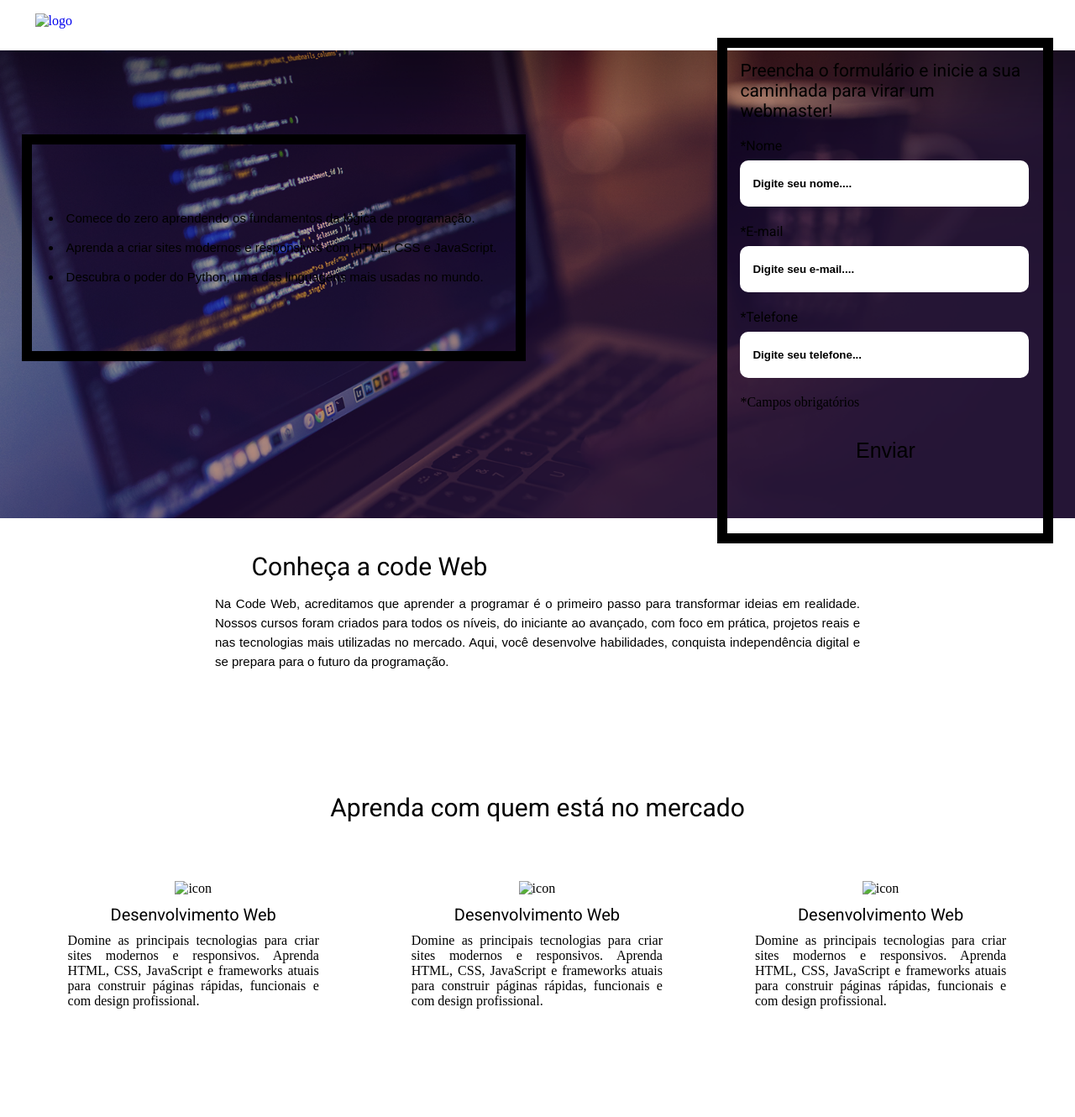
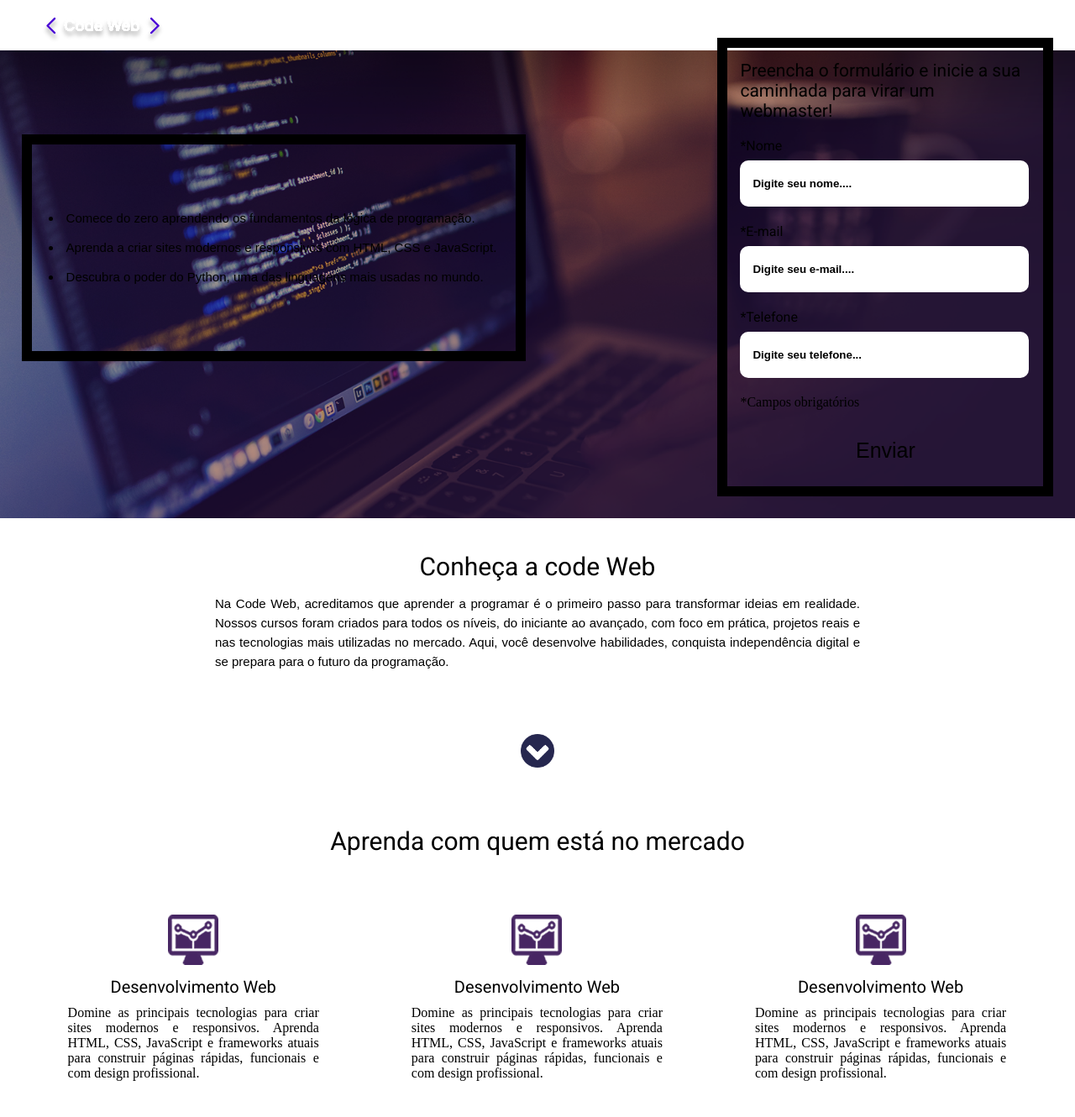
Before and after one commit to PedroProgramador90/LandingPage_CodeWeb, a plain HTML site: page index.html in a window 1280 px wide. Shown: the top 1330 px of the page at 84% size. Drawn offline with Linux system fonts and the light colour scheme; files that its build step writes are made by us from their sources; files whose address does not match are found by name.

Commit message:
Update index.html

```diff
--- a/index.html
+++ b/index.html
@@ -7,6 +7,7 @@
     <title>Code Web - Danki Code</title>
     <!--link css-->
     <link rel="stylesheet" type="text/css" href="./public/assets/css/style.css" />
+    <link rel="stylesheet" href="./geral/assets/css/media.css" />
     <!---->
 </head>
 
@@ -14,7 +15,7 @@
     <!--header-->
     <div class="header">
         <div class="center">
-            <a href="#"><img src="./public/assets/img/logo.svg" alt="logo" /></a>
+            <a href="#"><img src="./geral/assets/img/logo.svg" alt="logo" /></a>
         </div>
     </div>
     <!---->
@@ -28,6 +29,7 @@
                     <li>Descubra o poder do Python, uma das linguagens mais usadas no mundo.</li>
                 </ul>
             </div>
+            <div>
             <div class="form">
                 <h2>Preencha o formulário e inicie a sua caminhada para virar um webmaster!</h2>
                 <form>
@@ -49,6 +51,8 @@
                     </div>
                 </form>
             </div>
+            </div>
+            <div class="clear"></div>
         </div>
     </div>
     <section class="session-one">
@@ -59,14 +63,14 @@
                 foco em prática, projetos reais e nas tecnologias mais utilizadas no mercado. Aqui, você desenvolve
                 habilidades, conquista independência digital e se prepara para o futuro da programação.</p>
         </div>
-        <div class="arrow"></div>
+        <a href="#product"><div class="arrow"></div></a>
     </section>
     <section class="section-two">
         <div class="center">
             <h2 class="titler-two">Aprenda com quem está no mercado</h2>
-            <div class="wraper-division">
+            <div id="product" class="wraper-division">
                 <div class="single">
-                    <div class="image-icon"><img src="./public/assets/img/icon.png" alt="icon"></div>
+                    <div class="image-icon"><img src="./geral/assets/img/icon.png" alt="icon"></div>
                     <div class="text-single">
                         <h2>Desenvolvimento Web</h2>
                         <p>Domine as principais tecnologias para criar sites modernos e responsivos. Aprenda HTML, CSS,
@@ -75,7 +79,7 @@
                     </div>
                 </div>
                 <div class="single">
-                    <div class="image-icon"><img src="./public/assets/img/icon.png" alt="icon"></div>
+                    <div class="image-icon"><img src="./geral/assets/img/icon.png" alt="icon"></div>
                     <div class="text-single">
                         <h2>Desenvolvimento Web</h2>
                         <p>Domine as principais tecnologias para criar sites modernos e responsivos. Aprenda HTML, CSS,
@@ -84,7 +88,7 @@
                     </div>
                 </div>
                 <div class="single">
-                    <div class="image-icon"><img src="./public/assets/img/icon.png" alt="icon"></div>
+                    <div class="image-icon"><img src="./geral/assets/img/icon.png" alt="icon"></div>
                     <div class="text-single">
                         <h2>Desenvolvimento Web</h2>
                         <p>Domine as principais tecnologias para criar sites modernos e responsivos. Aprenda HTML, CSS,
@@ -96,18 +100,18 @@
         </div>
         <div class="clear"></div>
     </section>
-     <footer class="footer">
+    <footer class="footer">
         <div class="center">
             <div class="social">
-                 <i class="fa-brands fa-facebook"></i>
-                 <i class="fa-brands fa-instagram"></i>
-                 <i class="fa-brands fa-twitter"></i>
+                <i class="fa-brands fa-facebook"></i>
+                <i class="fa-brands fa-instagram"></i>
+                <i class="fa-brands fa-twitter"></i>
             </div>
             <div class="text-footer">
                 <p>© 2025 - Todos os direitos reservados.</p>
             </div>
         </div>
-     </footer>
+    </footer>
     <!---->
     <!--fontawesome-->
     <script src="https://kit.fontawesome.com/b8f9f3da7a.js" crossorigin="anonymous"></script>
```
